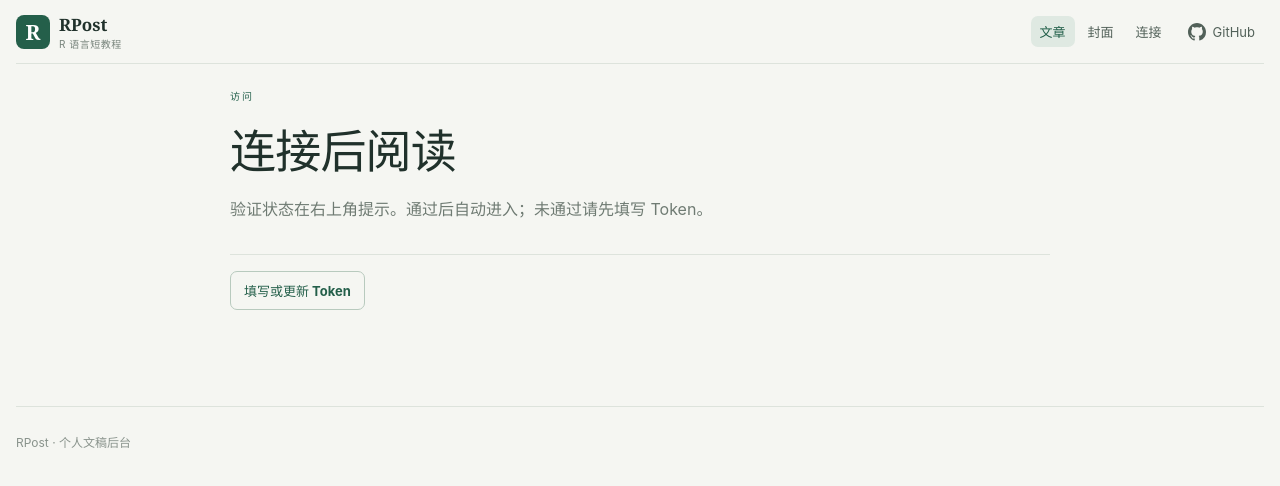
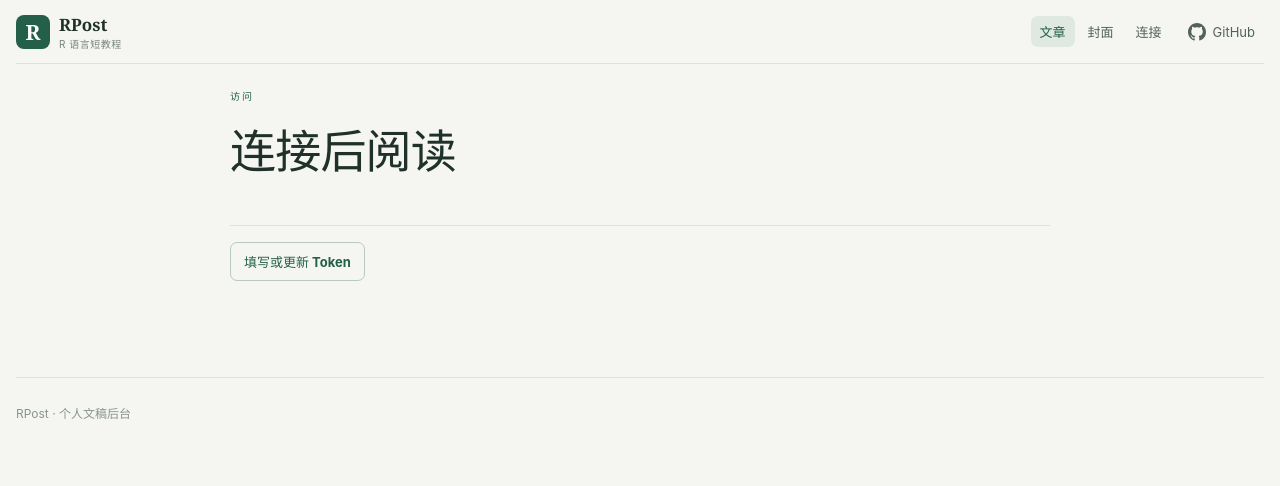
Before and after one commit to shalom-lab/rpost, a React (Vite) app: page / in a window 1280 px wide. Shown: the top 486 px of the page. Built offline with nearby package versions, Linux system fonts and the light colour scheme.

Commit message:
Remove redundant access status instructions

```diff
--- a/src/RequireAccess.tsx
+++ b/src/RequireAccess.tsx
@@ -78,7 +78,6 @@ export default function RequireAccess({ children }: { children?: ReactNode }) {
         <header>
           <span className="eyebrow">访问</span>
           <h1>连接后阅读</h1>
-          <p>验证状态在右上角提示。通过后自动进入；未通过请先填写 Token。</p>
         </header>
         <p className="connection-links">
           <Link to="/settings">填写或更新 Token</Link>
```
